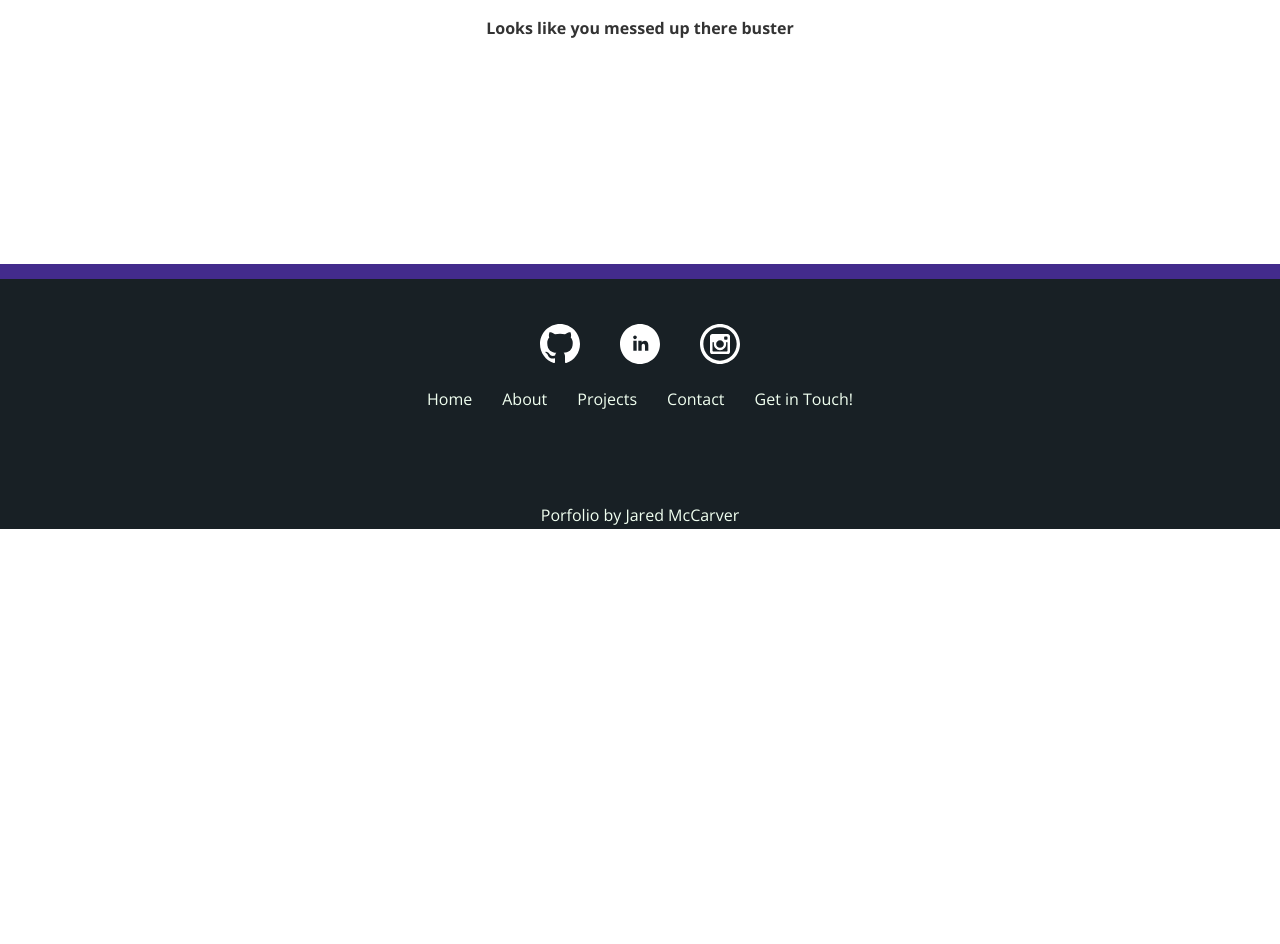
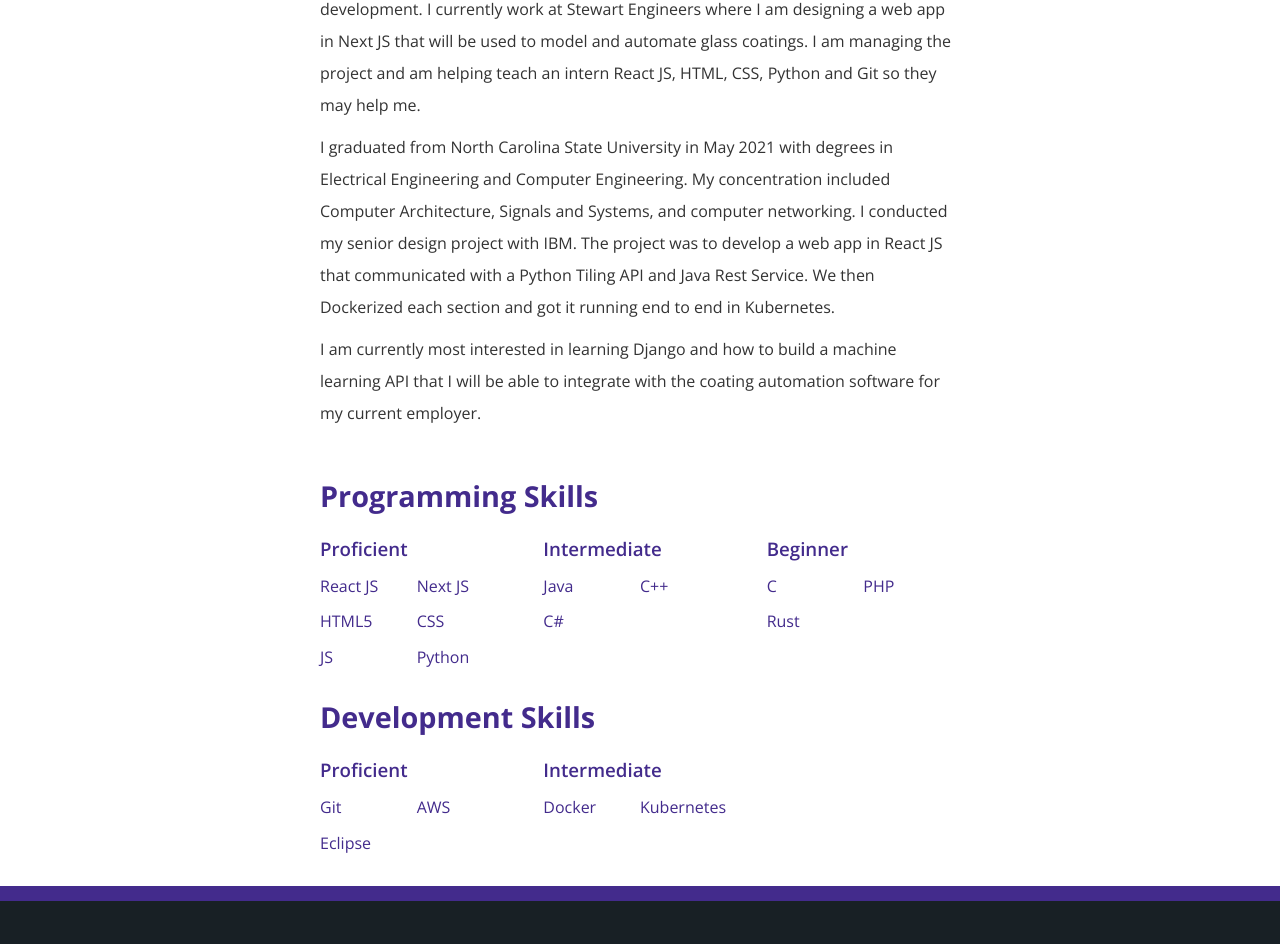
Before and after one commit to jsmccarver/Jared-Porfolio, a Next.js app: page /about in a window 1280 px wide. Before the commit this address had no page. Shown: the part 271-1215 px from the top of the page. Before the commit the page ends 800 px from the top, so only its background shows below. Built offline with nearby package versions, Linux system fonts and the light colour scheme.

Commit message:
about readded

```diff
--- /dev/null
+++ b/pages/about.js
@@ -0,0 +1,90 @@
+import Styles from "../styles/about.module.css";
+import Head from "next/head";
+function about() {
+  return (
+    <>
+      <Head>
+        <title>Jared McCarver - About</title>
+        <meta name="description" content="Generated by create next app" />
+        <link rel="icon" href="/favicon.ico" />
+      </Head>
+
+      <div className={Styles.Wrapper}>
+        <h1>About Me</h1>
+        <p>
+          I am an aspiring Software Engineer with 2 years of experience with
+          React Js and web development. I currently work at Stewart Engineers
+          where I am designing a web app in Next JS that will be used to model
+          and automate glass coatings. I am managing the project and am helping
+          teach an intern React JS, HTML, CSS, Python and Git so they may help
+          me.
+        </p>
+        <p>
+          I graduated from North Carolina State University in May 2021 with
+          degrees in Electrical Engineering and Computer Engineering. My
+          concentration included Computer Architecture, Signals and Systems, and
+          computer networking. I conducted my senior design project with IBM.
+          The project was to develop a web app in React JS that communicated
+          with a Python Tiling API and Java Rest Service. We then Dockerized
+          each section and got it running end to end in Kubernetes.
+        </p>
+        <p>
+          I am currently most interested in learning Django and how to build a
+          machine learning API that I will be able to integrate with the coating
+          automation software for my current employer.
+        </p>
+        <h1 className={Styles.HText}>Programming Skills</h1>
+        <div className={Styles.SkillList}>
+          <div>
+            <h3>Proficient</h3>
+            <ul className={Styles.Skills}>
+              <li>React JS</li>
+              <li>Next JS</li>
+              <li>HTML5</li>
+              <li>CSS</li>
+              <li>JS</li>
+              <li>Python</li>
+            </ul>
+          </div>
+          <div>
+            <h3>Intermediate</h3>
+            <ul className={Styles.Skills}>
+              <li>Java</li>
+              <li>C++</li>
+              <li>C#</li>
+              <li></li>
+            </ul>
+          </div>
+          <div>
+            <h3>Beginner</h3>
+            <ul className={Styles.Skills}>
+              <li>C</li>
+              <li>PHP</li>
+              <li>Rust</li>
+              <li></li>
+            </ul>
+          </div>
+        </div>
+        <h1 className={Styles.HText}>Development Skills</h1>
+        <div className={`${Styles.SkillList} ${Styles.Development}`}>
+          <div>
+            <h3>Proficient</h3>
+            <ul className={Styles.Skills}>
+              <li>Git</li>
+              <li>AWS</li>
+              <li>Eclipse</li>
+            </ul>
+          </div>
+          <div>
+            <h3>Intermediate</h3>
+            <ul className={Styles.Skills}>
+              <li>Docker</li>
+              <li>Kubernetes</li>
+            </ul>
+          </div>
+        </div>
+      </div>
+    </>
+  );
+}
+export default about;
--- a/styles/Home.module.css
+++ b/styles/Home.module.css
@@ -82,13 +82,14 @@
 }
 .contacttext p {
   font-size: 16px;
-  margin-bottom: 15px;
+  margin: 10px 0px;
 }
 .contacttext ul li {
   display: flex;
   flex-direction: row;
   align-items: center;
   justify-content: left;
+  margin: 15px 0px;
 }
 .contacttext ul li svg {
   margin-right: 15px;
```
